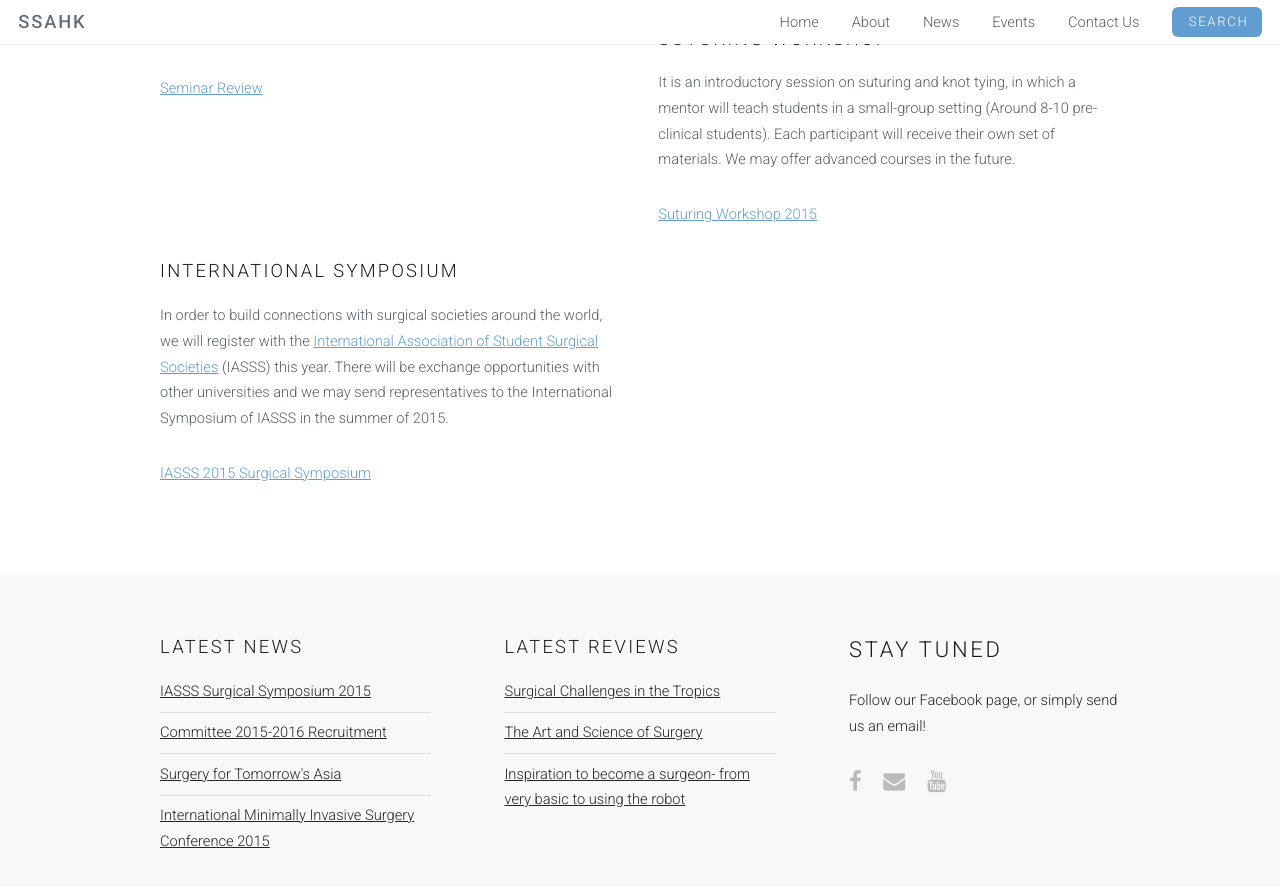
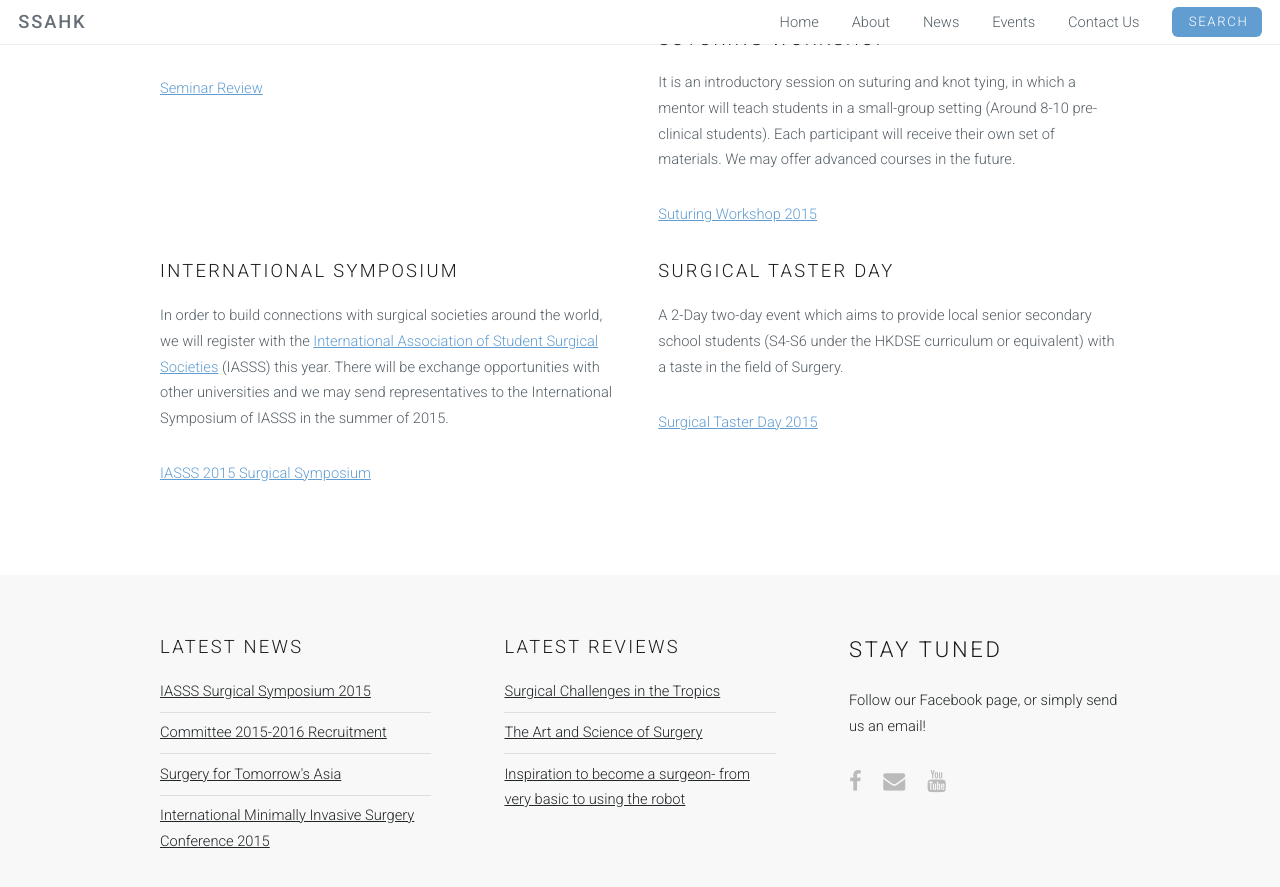
Before and after one commit to SSAHK/ssahk.github.io, a Jekyll site: the page built from events.html, in a window 1280 px wide and 900 px high, scrolled down 619 px. Shown: the top 887 px of the window. Built offline with Jekyll 4.4.1, drawn with Linux system fonts in a browser that asks for light colours.

Commit message:
edit per president's demand

```diff
--- a/events.html
+++ b/events.html
@@ -64,6 +64,15 @@ permalink: /events/
 							<a href="http://iasss2015.org/">IASSS 2015 Surgical Symposium</a>
 						</p>
 					</div>
+					<div class="6u 12u(mobilep)">
+						<h3>Surgical Taster Day</h3>
+						<p>A 2-Day two-day event which aims to provide local senior secondary school
+							students (S4-S6 under the HKDSE curriculum or equivalent) with a taste
+							in the field of Surgery.</p>
+						<p>
+							<a href="{{ site.baseurl }}/taster">Surgical Taster Day 2015</a>
+						</p>
+					</div>
 				</div>
 	</div>
 </div>
```
Also changed, not shown: _posts/2015-5-13-Comm1516-recruitment.md (+1 -1 lines).
